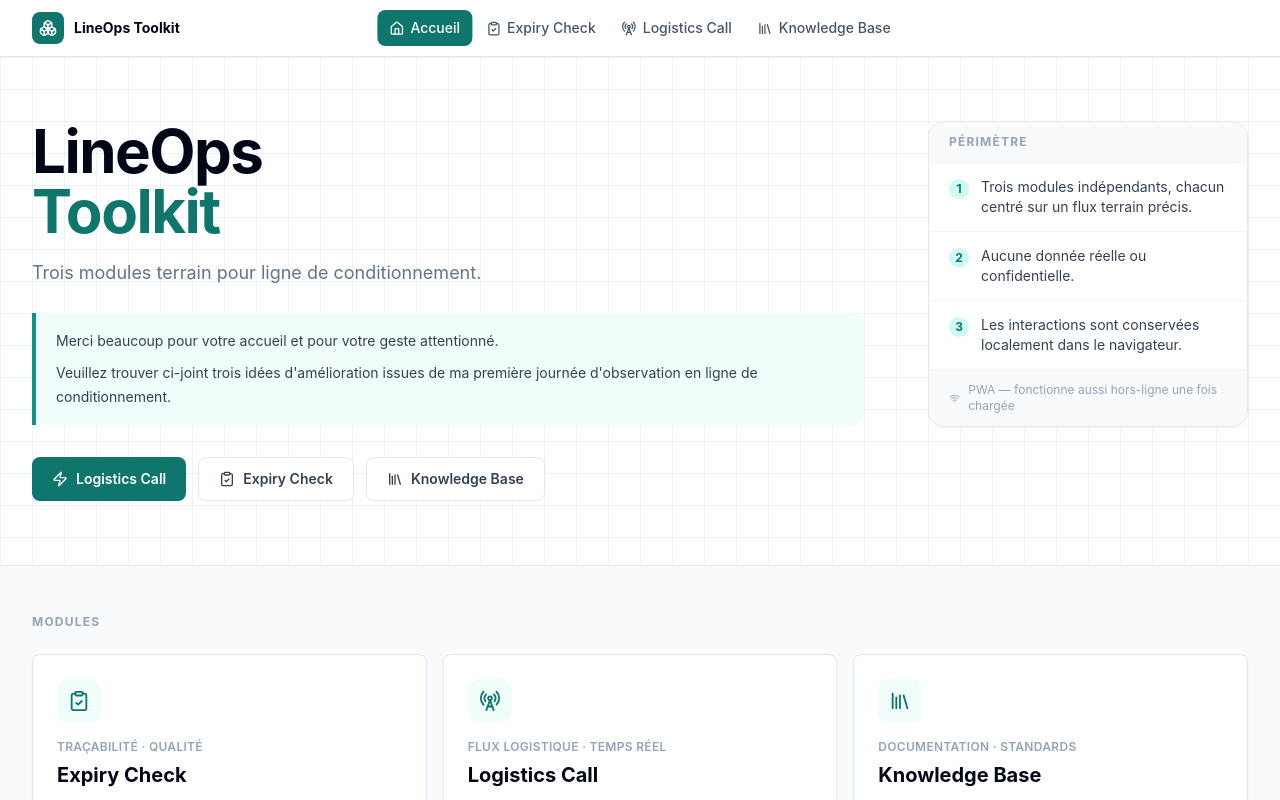
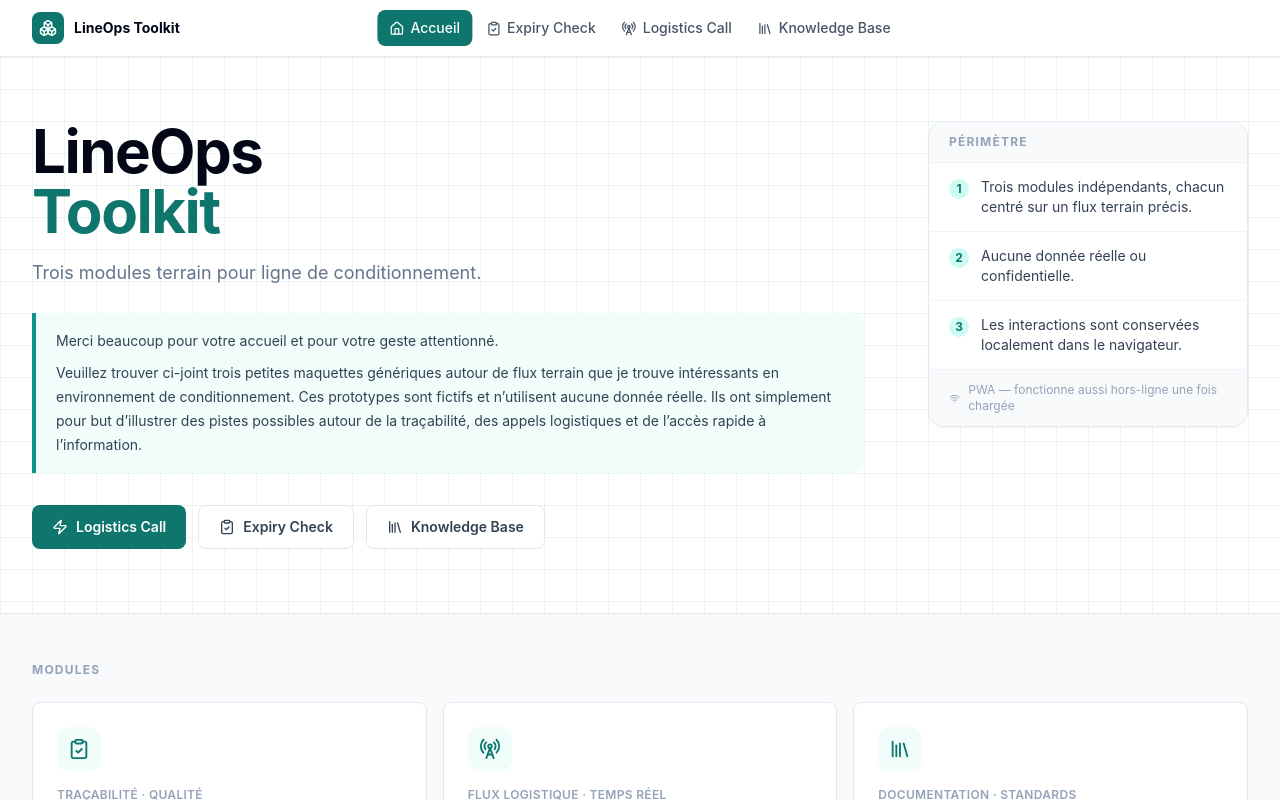
Before and after one commit to AmineAKIK/protocap, a React (Vite) app: page / in a window 1280 px wide. Shown: the top 800 px of the page. Built offline with nearby package versions, Linux system fonts and the light colour scheme.

Commit message:
protocap3

```diff
--- a/src/pages/HomePage.tsx
+++ b/src/pages/HomePage.tsx
@@ -53,7 +53,7 @@ export function HomePage() {
                   Merci beaucoup pour votre accueil et pour votre geste attentionné.
                 </p>
                 <p className="mt-2 text-sm leading-6 text-slate-700">
-                  Veuillez trouver ci-joint trois idées d'amélioration issues de ma première journée d'observation en ligne de conditionnement.
+                  Veuillez trouver ci-joint trois petites maquettes génériques autour de flux terrain que je trouve intéressants en environnement de conditionnement. Ces prototypes sont fictifs et n’utilisent aucune donnée réelle. Ils ont simplement pour but d’illustrer des pistes possibles autour de la traçabilité, des appels logistiques et de l’accès rapide à l’information.
                 </p>
               </div>
 
```
